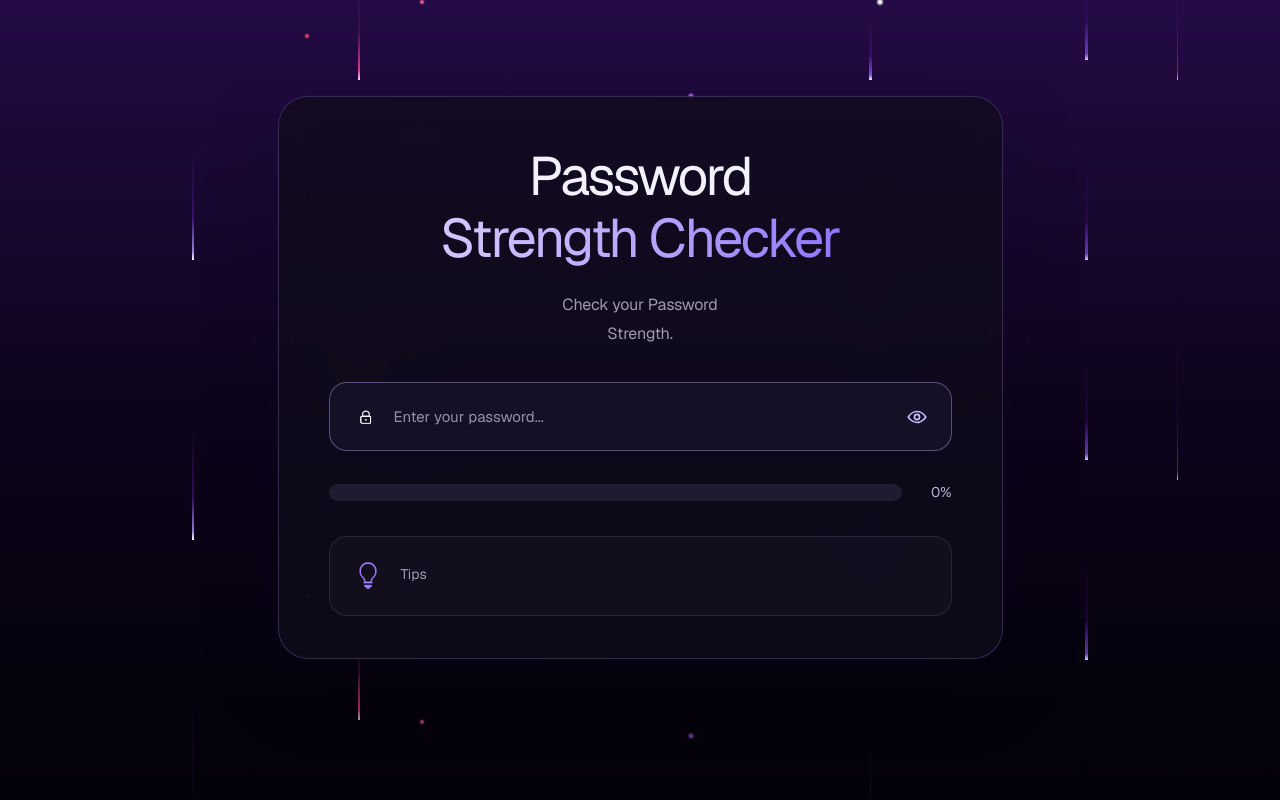
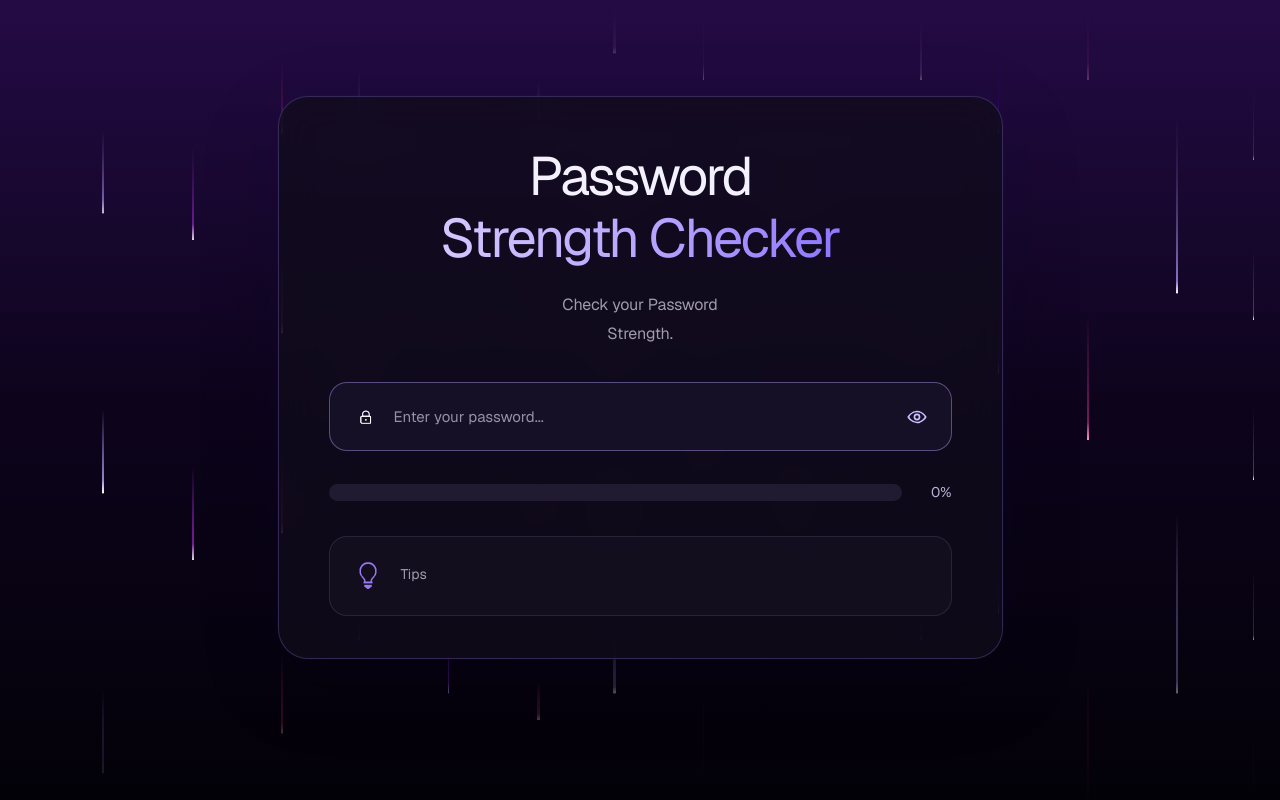
Before and after one commit to helenasaji/password-strength-classification, a Flask app: page / in a window 1280 px wide. Run offline with Flask 3, Linux system fonts and the light colour scheme.

Commit message:
Update style.css

```diff
--- a/static/style.css
+++ b/static/style.css
@@ -360,6 +360,7 @@ h1 {
   }
 }
 
+/* Dense Violet Drops - Fades in, Glows Middle, Disappears Bottom */
 body::before, body::after {
   content: "";
   position: fixed;
@@ -367,42 +368,49 @@ body::before, body::after {
   pointer-events: none;
   z-index: 0;
   background-repeat: repeat-y;
-  -webkit-mask-image: linear-gradient(to bottom, black 0%, black 85%, transparent 100%);
-  mask-image: linear-gradient(to bottom, black 0%, black 85%, transparent 100%);
+  /* Mask: 0% invisible -> 35% max brightness -> 65% max brightness -> 100% invisible */
+  -webkit-mask-image: linear-gradient(to bottom, transparent 0%, black 35%, black 65%, transparent 100%);
+  mask-image: linear-gradient(to bottom, transparent 0%, black 35%, black 65%, transparent 100%);
 }
 
 body::before {
   background-image:
-    linear-gradient(180deg, transparent 60%, rgba(138, 43, 226, 0.3) 85%, rgba(182, 162, 255, 0.8) 97%, rgba(255, 255, 255, 1) 100%),
-    linear-gradient(180deg, transparent 70%, rgba(200, 0, 100, 0.2) 88%, rgba(255, 50, 150, 0.7) 98%, rgba(255, 200, 255, 1) 100%),
-    linear-gradient(180deg, transparent 50%, rgba(100, 0, 200, 0.2) 80%, rgba(150, 100, 255, 0.6) 97%, rgba(220, 200, 255, 1) 100%),
-    radial-gradient(circle, rgba(255, 100, 150, 0.9) 1px, transparent 3px),
-    radial-gradient(circle, rgba(255, 255, 255, 0.9) 1.5px, transparent 4px);
-
-  background-size: 2px 35vh, 1.5px 45vh, 3px 25vh, 15vw 15vh, 25vw 25vh;
-  background-position-x: 15%, 45%, 85%, 30%, 75%;
-  animation: slow-rain 16s linear infinite;
+    linear-gradient(180deg, transparent 70%, rgba(182, 162, 255, 0.8) 95%, rgba(255, 255, 255, 1) 100%),
+    linear-gradient(180deg, transparent 60%, rgba(255, 50, 150, 0.6) 95%, rgba(255, 200, 255, 1) 100%),
+    linear-gradient(180deg, transparent 80%, rgba(138, 43, 226, 0.7) 97%, rgba(220, 200, 255, 1) 100%),
+    linear-gradient(180deg, transparent 50%, rgba(182, 162, 255, 0.5) 96%, rgba(255, 255, 255, 0.9) 100%),
+    linear-gradient(180deg, transparent 75%, rgba(255, 100, 200, 0.6) 98%, rgba(255, 255, 255, 1) 100%),
+    linear-gradient(180deg, transparent 65%, rgba(100, 0, 255, 0.5) 95%, rgba(200, 150, 255, 1) 100%),
+    linear-gradient(180deg, transparent 55%, rgba(182, 162, 255, 0.7) 97%, rgba(255, 255, 255, 1) 100%);
+  background-size:
+    1.5px 35vh, 2px 25vh, 1px 45vh, 2.5px 20vh, 1.5px 40vh, 1px 30vh, 2px 50vh;
+  background-position-x:
+    8%, 22%, 35%, 48%, 62%, 78%, 92%;
+  animation: rain-drop 9s linear infinite;
 }
 
 body::after {
   background-image:
-    linear-gradient(180deg, transparent 65%, rgba(150, 20, 100, 0.3) 85%, rgba(255, 80, 150, 0.8) 97%, rgba(255, 220, 255, 1) 100%),
-    linear-gradient(180deg, transparent 75%, rgba(100, 30, 200, 0.3) 90%, rgba(160, 100, 255, 0.8) 98%, rgba(255, 255, 255, 1) 100%),
-    linear-gradient(180deg, transparent 55%, rgba(80, 20, 150, 0.2) 85%, rgba(140, 80, 255, 0.5) 98%, rgba(200, 180, 255, 1) 100%),
-    radial-gradient(circle, rgba(180, 100, 255, 0.9) 1.5px, transparent 3.5px),
-    radial-gradient(circle, rgba(255, 80, 120, 0.8) 1px, transparent 3px);
-
-  background-size: 1.5px 40vh, 2.5px 30vh, 1px 50vh, 20vw 20vh, 35vw 35vh;
-  background-position-x: 28%, 68%, 92%, 55%, 10%;
-  animation: slow-rain-alt 22s linear infinite;
+    linear-gradient(180deg, transparent 70%, rgba(200, 50, 255, 0.6) 95%, rgba(255, 255, 255, 1) 100%),
+    linear-gradient(180deg, transparent 60%, rgba(150, 100, 255, 0.8) 95%, rgba(230, 230, 255, 1) 100%),
+    linear-gradient(180deg, transparent 80%, rgba(255, 80, 150, 0.5) 97%, rgba(255, 200, 255, 1) 100%),
+    linear-gradient(180deg, transparent 50%, rgba(100, 30, 200, 0.7) 96%, rgba(255, 255, 255, 0.9) 100%),
+    linear-gradient(180deg, transparent 75%, rgba(182, 162, 255, 0.6) 98%, rgba(255, 255, 255, 1) 100%),
+    linear-gradient(180deg, transparent 65%, rgba(220, 50, 150, 0.5) 95%, rgba(255, 150, 200, 1) 100%),
+    linear-gradient(180deg, transparent 55%, rgba(130, 50, 255, 0.7) 97%, rgba(255, 255, 255, 1) 100%);
+  background-size:
+    2px 40vh, 1.5px 30vh, 2.5px 25vh, 1px 50vh, 2px 35vh, 1.5px 45vh, 1px 20vh;
+  background-position-x:
+    15%, 28%, 42%, 55%, 72%, 85%, 98%;
+  animation: rain-drop-alt 12s linear infinite;
 }
 
-@keyframes slow-rain {
-  0% { background-position-y: -50vh, -50vh, -50vh, -20vh, -20vh; }
-  100% { background-position-y: 150vh, 150vh, 150vh, 120vh, 120vh; }
+@keyframes rain-drop {
+  0% { background-position-y: -50vh, -30vh, -60vh, -20vh, -40vh, -70vh, -10vh; }
+  100% { background-position-y: 150vh, 170vh, 140vh, 180vh, 160vh, 130vh, 190vh; }
 }
 
-@keyframes slow-rain-alt {
-  0% { background-position-y: -50vh, -50vh, -50vh, -20vh, -20vh; }
-  100% { background-position-y: 150vh, 150vh, 150vh, 120vh, 120vh; }
+@keyframes rain-drop-alt {
+  0% { background-position-y: -40vh, -60vh, -20vh, -50vh, -30vh, -10vh, -70vh; }
+  100% { background-position-y: 160vh, 140vh, 180vh, 150vh, 170vh, 190vh, 130vh; }
 }
```
